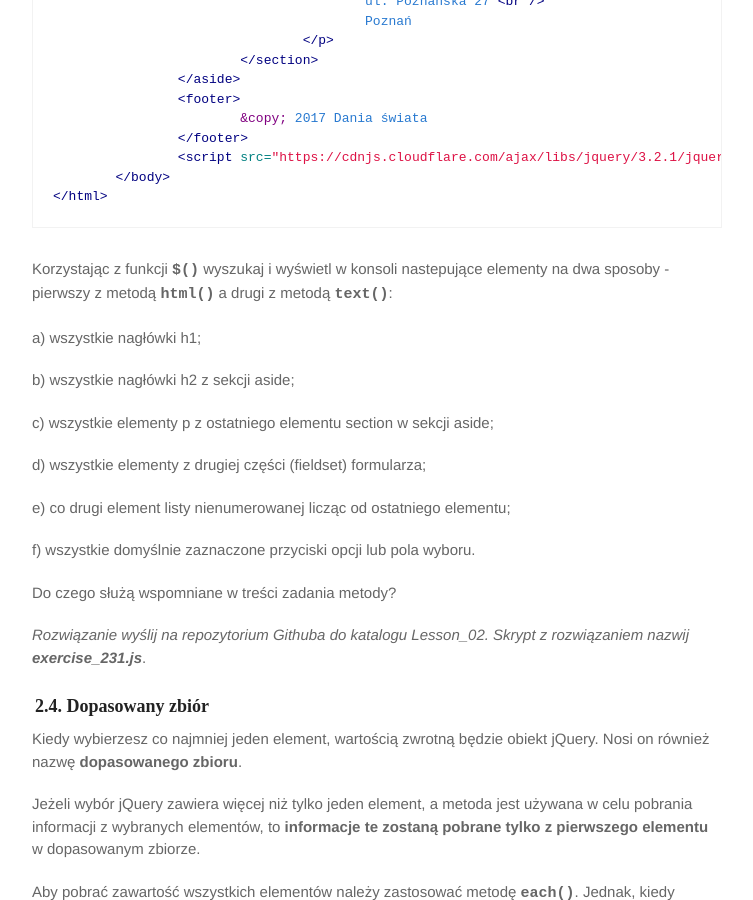
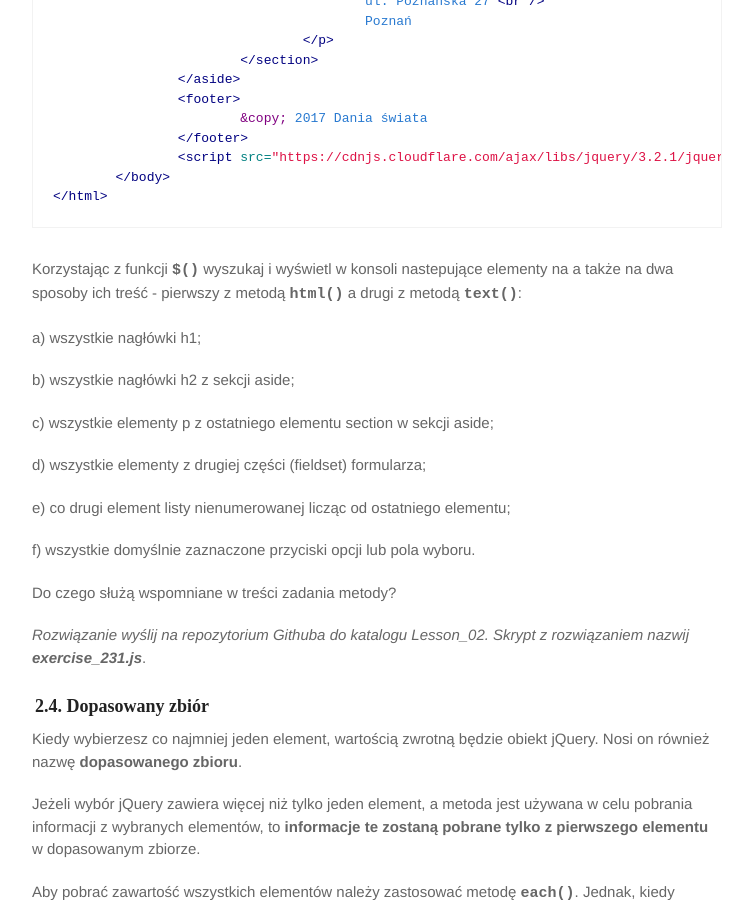
Before and after one commit to marcin-szczepanski/TWE, a Jekyll site: the page built from zajecia/2/zaj02.md, in a window 1280 px wide and 900 px high, scrolled down 2834 px. Shown: the whole window, without its empty margins (263-1016 px from the left). Built offline with Jekyll 4.4.1, drawn with Linux system fonts in a browser that asks for light colours; some web fonts are replaced.

Commit message:
Update zaj02.md

````diff
--- a/zajecia/2/zaj02.md
+++ b/zajecia/2/zaj02.md
@@ -149,7 +149,7 @@ Dany jest kod strony HTML:
 ```
 
 Korzystając z funkcji <span class="preformat">$()</span> wyszukaj i wyświetl w konsoli nastepujące elementy
-na dwa sposoby - pierwszy z&nbsp;metodą <span class="preformat">html()</span> a drugi z&nbsp;metodą <span class="preformat">text()</span>:
+na a także na dwa sposoby ich treść - pierwszy z&nbsp;metodą <span class="preformat">html()</span> a&nbsp;drugi z&nbsp;metodą <span class="preformat">text()</span>:
 
 a) wszystkie nagłówki h1;
 
````
